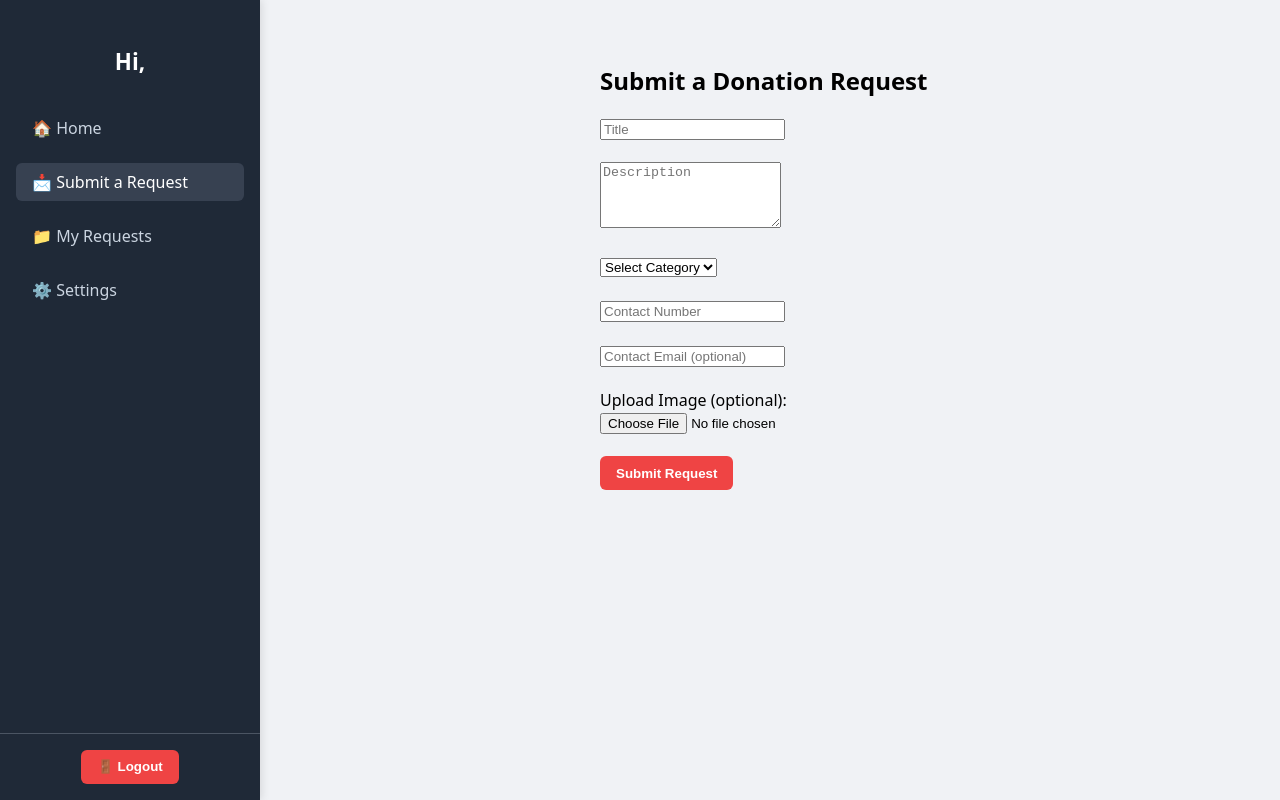
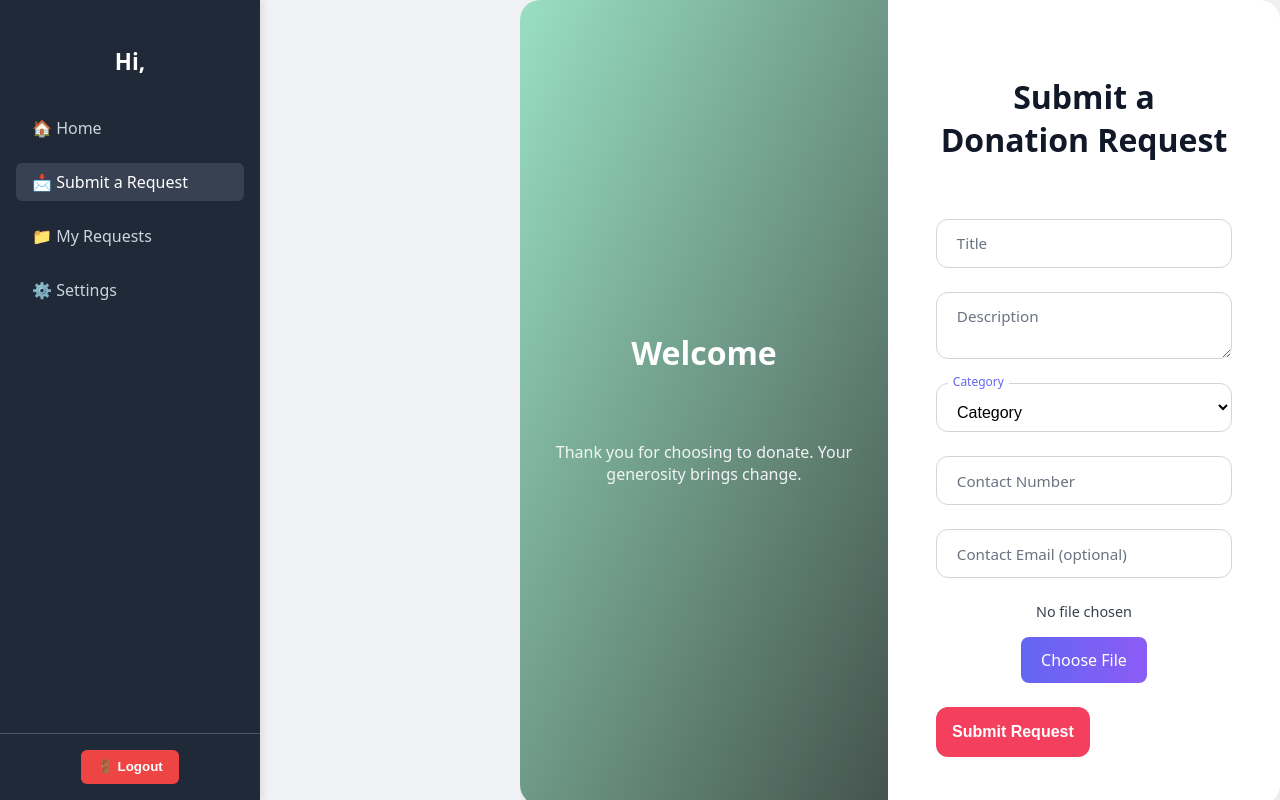
Before and after one commit to arijitchakma79/RiseTogether, a React (Vite) app: page /dashboard/submit in a window 1280 px wide. Built offline with nearby package versions, Linux system fonts and the light colour scheme.

Commit message:
added css for submit request page

```diff
--- a/src/components/index.ts
+++ b/src/components/index.ts
@@ -1 +1,3 @@
 export {default as SidebarNav} from './dashboard/SidebarNav';
+export {default as FormField} from './ui/FormField';
+export {default as FileUpload} from './ui/FileUpload';
--- /dev/null
+++ b/src/components/ui/FileUpload.tsx
@@ -0,0 +1,19 @@
+// src/components/ui/FileUpload.tsx
+import React from 'react';
+
+interface FileUploadProps {
+  onChange: (e: React.ChangeEvent<HTMLInputElement>) => void;
+  fileName?: string;
+}
+
+const FileUpload: React.FC<FileUploadProps> = ({ onChange, fileName }) => {
+  return (
+    <div className="form-field upload-wrapper">
+      <span className="upload-filename">{fileName || 'No file chosen'}</span>
+      <label htmlFor="file-upload" className="upload-button">Choose File</label>
+      <input type="file" id="file-upload" onChange={onChange} />
+    </div>
+  );
+};
+
+export default FileUpload;
--- /dev/null
+++ b/src/components/ui/FormField.tsx
@@ -0,0 +1,75 @@
+// src/components/ui/FormField.tsx
+import React from 'react';
+
+interface FormFieldProps {
+  label: string;
+  type?: string;
+  name: string;
+  value: string;
+  onChange: (e: React.ChangeEvent<HTMLInputElement | HTMLTextAreaElement | HTMLSelectElement>) => void;
+  placeholder?: string;
+  textarea?: boolean;
+  select?: boolean;
+  options?: string[];
+}
+
+const FormField: React.FC<FormFieldProps> = ({
+  label,
+  type = 'text',
+  name,
+  value,
+  onChange,
+  placeholder = '',
+  textarea = false,
+  select = false,
+  options = [],
+}) => {
+  return (
+    <div className="form-field">
+      {textarea ? (
+        <>
+          <textarea
+            id={name}
+            name={name}
+            value={value}
+            onChange={onChange}
+            placeholder={placeholder}
+            className="field-input textarea"
+          />
+          <label htmlFor={name} className="field-label">{label}</label>
+        </>
+      ) : select ? (
+        <>
+          <select
+            id={name}
+            name={name}
+            value={value}
+            onChange={onChange}
+            className="field-input select"
+          >
+            <option value="" disabled hidden>{label}</option>
+            {options.map((opt) => (
+              <option key={opt} value={opt}>{opt}</option>
+            ))}
+          </select>
+          <label htmlFor={name} className="field-label">{label}</label>
+        </>
+      ) : (
+        <>
+          <input
+            type={type}
+            id={name}
+            name={name}
+            value={value}
+            onChange={onChange}
+            placeholder={placeholder}
+            className="field-input"
+          />
+          <label htmlFor={name} className="field-label">{label}</label>
+        </>
+      )}
+    </div>
+  );
+};
+
+export default FormField;
--- a/src/pages/dashboard/SubmitRequestPage.tsx
+++ b/src/pages/dashboard/SubmitRequestPage.tsx
@@ -1,8 +1,10 @@
 // src/pages/dashboard/SubmitRequestPage.tsx
-import React, { useState} from 'react';
+import React, { useState } from 'react';
+import '../../styles/dashboard/SubmitRequestPage.css';
 import { add_donation_request } from '../../apis/donation_requests_api';
 import { useAuth } from '../../contexts/AuthContext';
 import { uploadDonationImage } from '../../apis/upload_donation_images';
+import { FormField, FileUpload } from '../../components';
 
 const categories = [
   'Food',
@@ -15,15 +17,15 @@ const categories = [
 ];
 
 const SubmitRequestPage: React.FC = () => {
-  const {user} = useAuth();
+  const { user } = useAuth();
   const [form, setForm] = useState({
     title: '',
     description: '',
     category: '',
     contact_number: '',
     contact_email: '',
+  });
 
-  })
   const [selectedFile, setSelectedFile] = useState<File | null>(null);
   const [loading, setLoading] = useState(false);
   const [success, setSuccess] = useState(false);
@@ -55,8 +57,8 @@ const SubmitRequestPage: React.FC = () => {
       const request = {
         ...form,
         image_url: imageUrl,
-        created_by: user.uid
-      }
+        created_by: user.uid,
+      };
 
       await add_donation_request('donation_requests', request);
 
@@ -74,69 +76,69 @@ const SubmitRequestPage: React.FC = () => {
     } finally {
       setLoading(false);
     }
-  }
+  };
 
   return (
-    <div style={{ maxWidth: '600px', margin: '2rem auto' }}>
-      <h2>Submit a Donation Request</h2>
+    <div className="submit-request-container">
+      <div className="submit-request-left">
+        <h2>Welcome</h2>
+        <p>Thank you for choosing to donate. Your generosity brings change.</p>
+      </div>
 
-      {success && <p style={{ color: 'green' }}>✅ Request submitted successfully!</p>}
-      {error && <p style={{ color: 'red' }}>❌ {error}</p>}
+      <div className="submit-request-right">
+        <h2 className="form-title">Submit a Donation Request</h2>
 
-      <form onSubmit={handleSubmit}>
-        <input
-          type="text"
+        {success && <p className="success-msg">✅ Request submitted successfully!</p>}
+        {error && <p className="error-msg">❌ {error}</p>}
+
+        <form onSubmit={handleSubmit} className="donation-form">
+          <FormField
             name="title"
-          placeholder="Title"
             value={form.title}
             onChange={handleChange}
-          required
-        /><br /><br />
+            label="Title"
+          />
 
-        <textarea
+          <FormField
             name="description"
-          placeholder="Description"
             value={form.description}
             onChange={handleChange}
-          rows={4}
-        /><br /><br />
+            label="Description"
+            textarea
+          />
 
-        <select name="category" value={form.category} onChange={handleChange} required>
-          <option value="">Select Category</option>
-          {categories.map((cat) => (
-            <option key={cat} value={cat}>{cat}</option>
-          ))}
-        </select><br /><br />
+          <FormField
+            name="category"
+            value={form.category}
+            onChange={handleChange}
+            label="Category"
+            select
+            options={categories}
+          />
 
-        <input
-          type="text"
+          <FormField
             name="contact_number"
-          placeholder="Contact Number"
             value={form.contact_number}
             onChange={handleChange}
-          required
-        /><br /><br />
+            label="Contact Number"
+          />
 
-        <input
-          type="email"
+          <FormField
             name="contact_email"
-          placeholder="Contact Email (optional)"
             value={form.contact_email}
             onChange={handleChange}
-        /><br /><br />
+            label="Contact Email (optional)"
+            type="email"
+          />
 
-        <label>Upload Image (optional):</label><br />
-        <input
-          type="file"
-          accept="image/*"
-          onChange={handleFileChange}
-        /><br /><br />
+          <FileUpload onChange={handleFileChange} fileName={selectedFile?.name} />
 
           <button type="submit" disabled={loading}>
             {loading ? 'Submitting...' : 'Submit Request'}
           </button>
         </form>
       </div>
+    </div>
   );
 };
 
--- a/src/styles/dashboard/Dashboard.css
+++ b/src/styles/dashboard/Dashboard.css
@@ -6,9 +6,29 @@
   overflow: hidden;
 }
 
+/* Main content area beside the sidebar */
 .content {
   flex: 1;
-  margin-left: 260px; /* Match sidebar width */
-  padding: 2rem;
+  margin-left: 260px; /* Matches sidebar width */
+  display: flex;
+  justify-content: center;
+  align-items: center;
+  height: 100vh;
+  padding: 0;
+  background-color: #f3f4f6; /* Light gray background for contrast */
   overflow-y: auto;
 }
+
+/* Responsive adjustment: top-aligned on smaller viewports */
+@media (max-height: 700px) {
+  .content {
+    align-items: flex-start;
+    padding-top: 3rem;
+  }
+}
+
+/* Make sure all form content inside .content scrolls well */
+.content form {
+  width: 100%;
+  max-width: 600px;
+}
--- /dev/null
+++ b/src/styles/dashboard/SubmitRequestPage.css
@@ -0,0 +1,196 @@
+/* src/styles/dashboard/SubmitRequestPage.css */
+
+.submit-request-container {
+    width: 100%;
+    max-width: 900px;
+    background: white;
+    margin: auto;
+    display: flex;
+    border-radius: 1.25rem;
+    box-shadow: 0 10px 40px rgba(0, 0, 0, 0.08);
+    overflow: hidden;
+  }
+
+  /* Left welcome panel */
+  .submit-request-left {
+    width: 40%;
+    background: linear-gradient(to bottom right, #99dfc3, #44534d);
+    color: white;
+    padding: 2.5rem 2rem;
+    display: flex;
+    flex-direction: column;
+    justify-content: center;
+    align-items: center;
+    gap: 1.5rem;
+    text-align: center;
+  }
+
+  .submit-request-left h2 {
+    font-size: 2rem;
+    font-weight: 700;
+  }
+
+  .submit-request-left p {
+    font-size: 1rem;
+    opacity: 0.9;
+  }
+
+  /* Right form panel */
+  .submit-request-right {
+    flex: 1;
+    padding: 3rem;
+    display: flex;
+    flex-direction: column;
+    gap: 2rem;
+  }
+
+  .form-title {
+    font-size: 2rem;
+    font-weight: 700;
+    color: #111827;
+    text-align: center;
+  }
+
+  /* Form Fields */
+  .form-field {
+    position: relative;
+    margin-bottom: 1.5rem;
+    display: flex;
+    flex-direction: column;
+  }
+
+  .field-input,
+  .textarea,
+  .select {
+    padding: 1.2rem 1rem 0.6rem 1rem;
+    border: 1px solid #d1d5db;
+    border-radius: 0.75rem;
+    font-size: 1rem;
+    background-color: white;
+    transition: 0.2s ease;
+  }
+
+  .field-input:focus,
+  .textarea:focus,
+  .select:focus {
+    border-color: #6366f1;
+    box-shadow: 0 0 0 3px rgba(99, 102, 241, 0.3);
+    outline: none;
+  }
+
+  .field-label {
+    position: absolute;
+    top: 0.9rem;
+    left: 1rem;
+    background: white;
+    color: #6b7280;
+    font-size: 0.95rem;
+    font-weight: 500;
+    pointer-events: none;
+    transition: all 0.2s ease;
+    padding: 0 0.3rem;
+  }
+
+  .field-input:focus + .field-label,
+  .textarea:focus + .field-label,
+  .field-input:not(:placeholder-shown) + .field-label,
+  .textarea:not(:placeholder-shown) + .field-label,
+  .select:valid + .field-label {
+    top: -0.6rem;
+    left: 0.75rem;
+    font-size: 0.75rem;
+    color: #6366f1;
+  }
+
+  /* File Upload */
+  input[type="file"] {
+    display: none;
+  }
+
+  .upload-wrapper {
+    display: flex;
+    align-items: center;
+    justify-content: space-between;
+    gap: 1rem;
+    flex-wrap: wrap;
+  }
+
+  .upload-filename {
+    font-size: 0.9rem;
+    color: #374151;
+    font-weight: 500;
+    flex: 1;
+    min-width: 0;
+    overflow: hidden;
+    text-overflow: ellipsis;
+    white-space: nowrap;
+  }
+
+  .upload-button {
+    background: linear-gradient(to right, #6366f1, #8b5cf6);
+    color: white;
+    padding: 0.75rem 1.25rem;
+    border-radius: 0.5rem;
+    cursor: pointer;
+    font-weight: 500;
+    transition: background 0.3s ease;
+  }
+
+  .upload-button:hover {
+    background: linear-gradient(to right, #4f46e5, #7c3aed);
+  }
+
+  /* Button */
+  .donation-form button {
+    background-color: #f43f5e;
+    color: white;
+    padding: 1rem;
+    border: none;
+    border-radius: 0.75rem;
+    font-size: 1rem;
+    font-weight: 600;
+    cursor: pointer;
+    transition: background-color 0.3s ease;
+  }
+
+  .donation-form button:hover {
+    background-color: #e11d48;
+  }
+
+  /* Success & Error Messages */
+  .success-msg,
+  .error-msg {
+    font-weight: 500;
+    text-align: center;
+    padding: 0.5rem 1rem;
+    border-radius: 0.5rem;
+  }
+
+  .success-msg {
+    background-color: #ecfdf5;
+    color: #047857;
+    border: 1px solid #10b981;
+  }
+
+  .error-msg {
+    background-color: #fef2f2;
+    color: #b91c1c;
+    border: 1px solid #f87171;
+  }
+
+  /* Responsive */
+  @media (max-width: 900px) {
+    .submit-request-container {
+      flex-direction: column;
+    }
+
+    .submit-request-left,
+    .submit-request-right {
+      width: 100%;
+      padding: 2rem;
+    }
+
+    .form-title {
+      font-size: 1.75rem;
+    }
+  }
```
Lines whose indentation alone changed are shown as unchanged.
